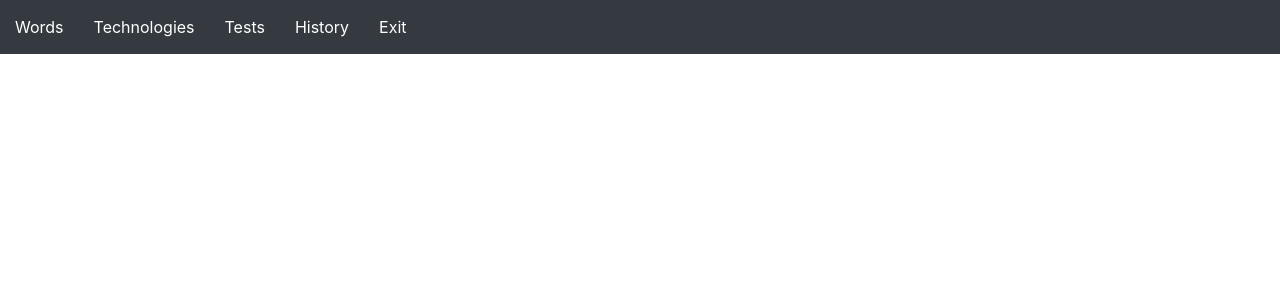
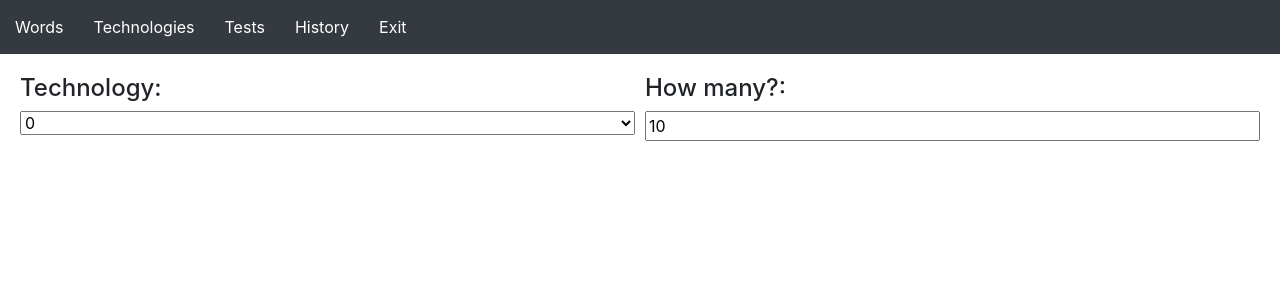
Before and after one commit to andresporras3423/technos-front, a React (Create React App) app: page / in a window 1280 px wide. Both pictures are taken after a click on the element "Tests". Shown: the top 300 px of the page. Built offline with nearby package versions, Linux system fonts and the light colour scheme.

Commit message:
add test component

```diff
--- a/src/App.css
+++ b/src/App.css
@@ -130,9 +130,18 @@ i {
   cursor: pointer;
 }
 
-/* .fiveColumns > * > * {
-  width: 100px;
-} */
+.testContainer{
+  display: grid;
+  grid-template-columns: 1fr;
+}
+
+.topTest{
+  display: grid;
+  grid-template-columns: 1fr 1fr;
+  margin: 10px;
+  padding: 10px;
+  grid-gap: 10px;
+}
 
 @media screen and (min-width: 501px) {
   .nav-select{
--- a/src/components/Dashboard.js
+++ b/src/components/Dashboard.js
@@ -2,6 +2,7 @@ import {useState} from 'react';
 import Navbar from './Navbar';
 import Words from './Words';
 import Technologies from './Technologies';
+import Test from './Test';
 
 function Dashboard() {
   const [selected, setSelected]=useState("0");
@@ -17,6 +18,9 @@ function Dashboard() {
         else if(selected==="1"){
           return (<Technologies/>);
         }
+        else if(selected==="2"){
+          return (<Test/>);
+        }
         else return (<></>);
       }
      )()}
--- /dev/null
+++ b/src/components/Test.js
@@ -0,0 +1,40 @@
+import {useState} from 'react';
+function Test() {
+    const [questions, setQuestions] = useState(10);
+
+    const callUpdateNQuestions = (e)=>{
+        setQuestions(e.target.value);
+    };
+    return (
+      <div className="testContainer">
+          <div className="topTest">
+              <div>
+                  <h4>Technology:</h4>
+                  <select className="w-100">
+                  <option value="0">0</option>
+                  <option value="1">1</option>
+                  <option value="2">2</option>
+              </select>
+              </div>
+              <div>
+                  <h4>How many?:</h4>
+                  <input type="number" className="w-100" min="1" value={questions} onChange={callUpdateNQuestions}/>
+              </div>
+          </div>
+          <h2>
+
+          </h2>
+          <h2>
+
+          </h2>
+          <div>
+
+          </div>
+          <div>
+
+          </div>
+      </div>
+    )
+  }
+
+  export default Test;
```
